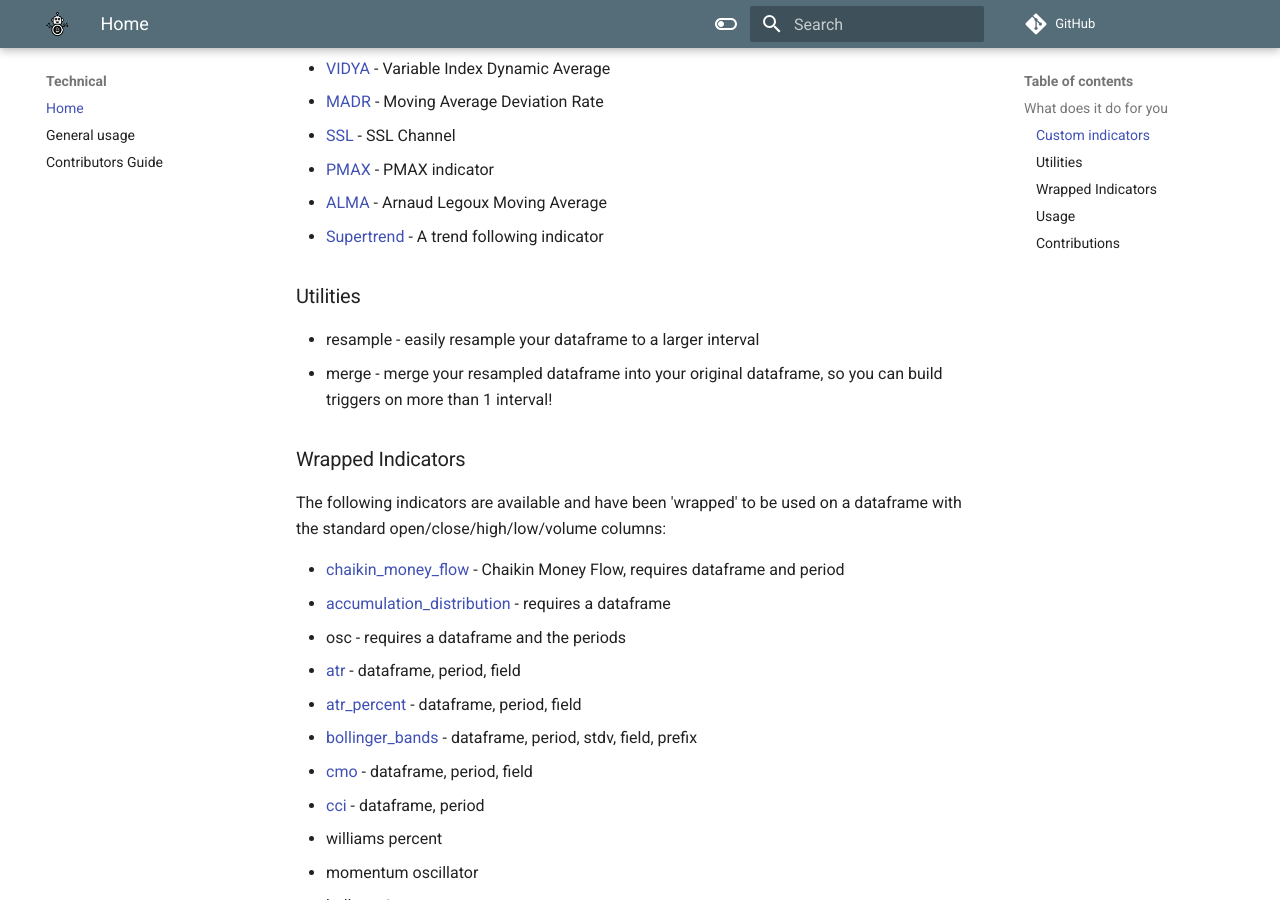
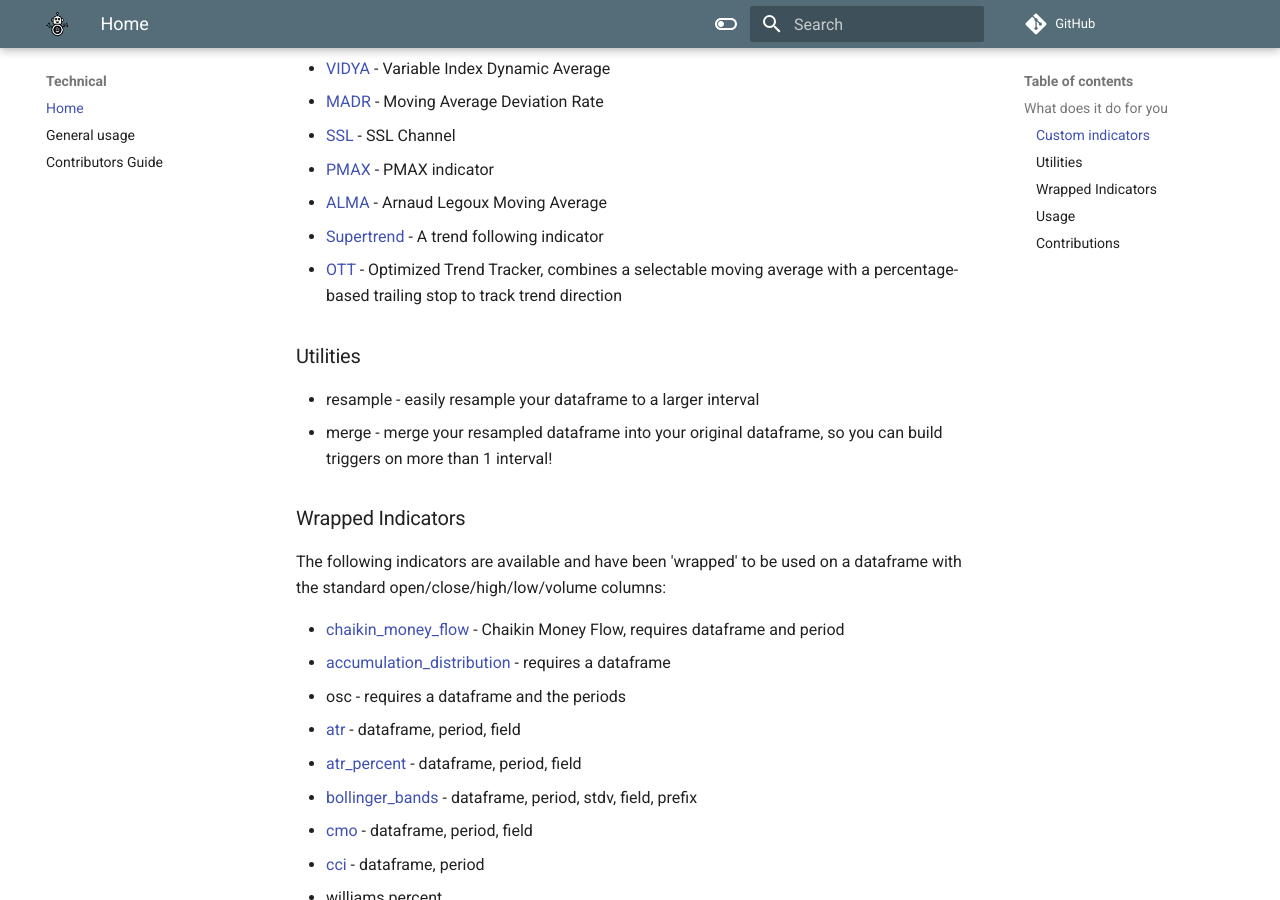
Before and after one commit to freqtrade/technical, an MkDocs documentation site: the page built from docs/index.md, in a window 1280 px wide and 900 px high, scrolled down 1173 px. Built offline with MkDocs 1.6.1 and Material for MkDocs 9.7.7, drawn with Linux system fonts in a browser that asks for light colours; comment, search, counter and statistics services are not loaded; the version menu is left out.

```diff
--- a/docs/index.md
+++ b/docs/index.md
@@ -38,6 +38,7 @@ buy/sell graph. - MovingAverage Consensus - Oscillator Consensus - Summary Conse
 * [PMAX](https://www.tradingview.com/script/sU9molfV/) - PMAX indicator
 * [ALMA](https://www.tradingview.com/pine-script-reference/v5/#fun_ta.alma) - Arnaud Legoux Moving Average
 * [Supertrend](https://www.investopedia.com/supertrend-indicator-7976167) - A trend following indicator
+* [OTT](https://tr.tradingview.com/script/zVhoDQME/) - Optimized Trend Tracker, combines a selectable moving average with a percentage-based trailing stop to track trend direction
 
 ### Utilities
 
```
Also changed, not shown: README.md (+1 -0 lines).
